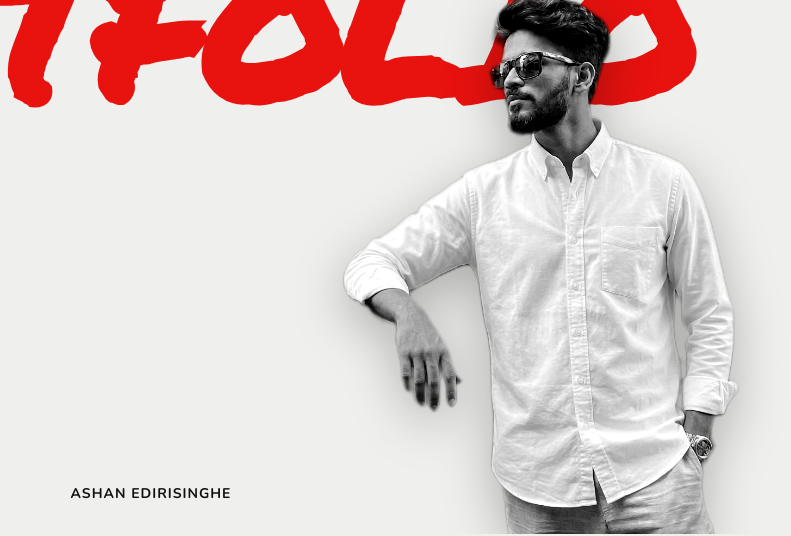
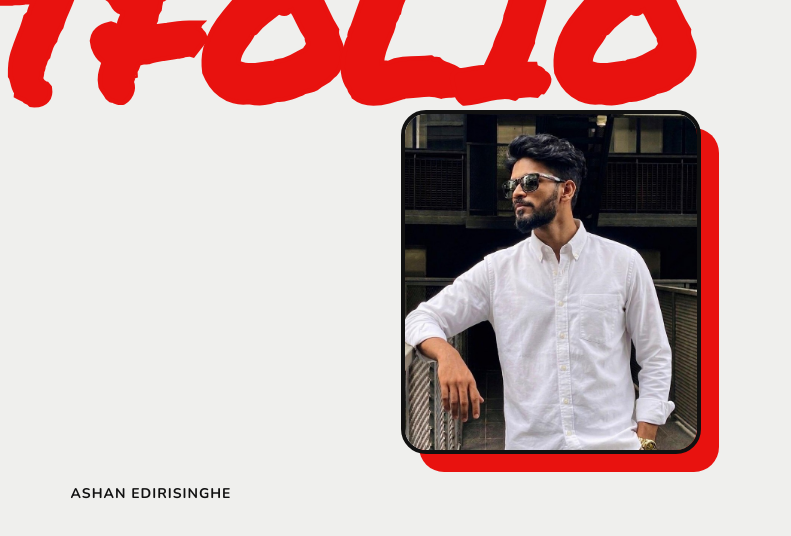
Before and after one commit to ashaned/My-Portfolio, a plain HTML site: page index.html in a window 1280 px wide. Shown: the part 266-802 px from the top of the page, 489-1280 px from the left. Drawn offline with nearby package versions, Linux system fonts and the light colour scheme.

Commit message:
Hero: replace cutout with framed photo in the same style as About
Co-Authored-By: Claude Sonnet 5.5 <noreply@anthropic.com>
Claude-Session: https://claude.ai/code/session_01DWyUaVGDwyY1xnpPjD4xwo

```diff
--- a/index.html
+++ b/index.html
@@ -36,7 +36,9 @@
             <span>P</span><span>O</span><span>R</span><span>T</span><span>F</span><span>O</span><span>L</span><span>I</span><span>O</span>
         </h1>
 
-        <img class="hero-person" src="hero-cutout.png" alt="Ashan Edirisinghe">
+        <div class="hero-photo">
+            <img src="about.jpg" alt="Ashan Edirisinghe">
+        </div>
 
         <div class="hero-left">
             <span class="eyebrow"><i class="fa-solid fa-circle"></i> Open to internship &amp; IT support roles</span>
--- a/styles.css
+++ b/styles.css
@@ -189,20 +189,30 @@ span { color: var(--accent); }
 }
 @keyframes fadeIn { from { opacity: 0; } to { opacity: 1; } }
 
-.hero-person {
+.hero-photo {
     position: absolute;
     z-index: 2;
-    right: 4%;
-    bottom: 0;
-    height: 68vh;
-    max-height: 90rem;
-    width: auto;
-    filter: grayscale(1) contrast(1.18) brightness(1.02) drop-shadow(0 1.5rem 2.5rem rgba(0,0,0,.28));
-    transition: filter .6s ease;
+    right: 7%;
+    bottom: 8rem;
     animation: riseUp 1.1s .3s cubic-bezier(.2, .8, .2, 1) both;
 }
-@media (hover: hover) {
-    .home:hover .hero-person { filter: grayscale(0) contrast(1.05) drop-shadow(0 1.5rem 2.5rem rgba(0,0,0,.28)); }
+.hero-photo::before {
+    content: '';
+    position: absolute;
+    inset: 1.8rem -1.8rem -1.8rem 1.8rem;
+    background: var(--accent);
+    border-radius: 2.5rem;
+    z-index: 0;
+    transition: .5s ease;
+}
+.hero-photo:hover::before { inset: 0; transform: rotate(3deg); }
+.hero-photo img {
+    position: relative;
+    z-index: 1;
+    width: 30rem;
+    display: block;
+    border-radius: 2.5rem;
+    border: .4rem solid var(--text-color);
 }
 @keyframes riseUp {
     from { opacity: 0; transform: translateY(12rem); }
@@ -625,7 +635,9 @@ span { color: var(--accent); }
     .hero-meta.meta-tl { top: 8.5rem; left: 5%; font-size: 1.2rem; }
     .hero-meta.meta-tr { top: 8.5rem; right: 5%; }
     .hero-title { position: static; font-size: 16.5vw; order: 1; margin-top: 4rem; }
-    .hero-person { position: static; order: 2; height: auto; width: 72vw; max-width: 38rem; margin-top: -9vw; align-self: flex-end; animation: fadeUp 1s .3s both; }
+    .hero-photo { position: static; order: 2; margin: 3rem 0 4rem; animation: fadeUp 1s .3s both; }
+    .hero-photo::before { inset: 1.2rem -1.2rem -1.2rem 1.2rem; }
+    .hero-photo img { width: 66vw; max-width: 30rem; }
     .hero-left { position: static; order: 3; width: 100%; text-align: center; margin-top: 2rem; }
     .hero-left p { display: block; }
     .home-buttons { justify-content: center; }
```
Also changed, not shown: hero-cutout.png (deleted), hero.jpg (deleted).
